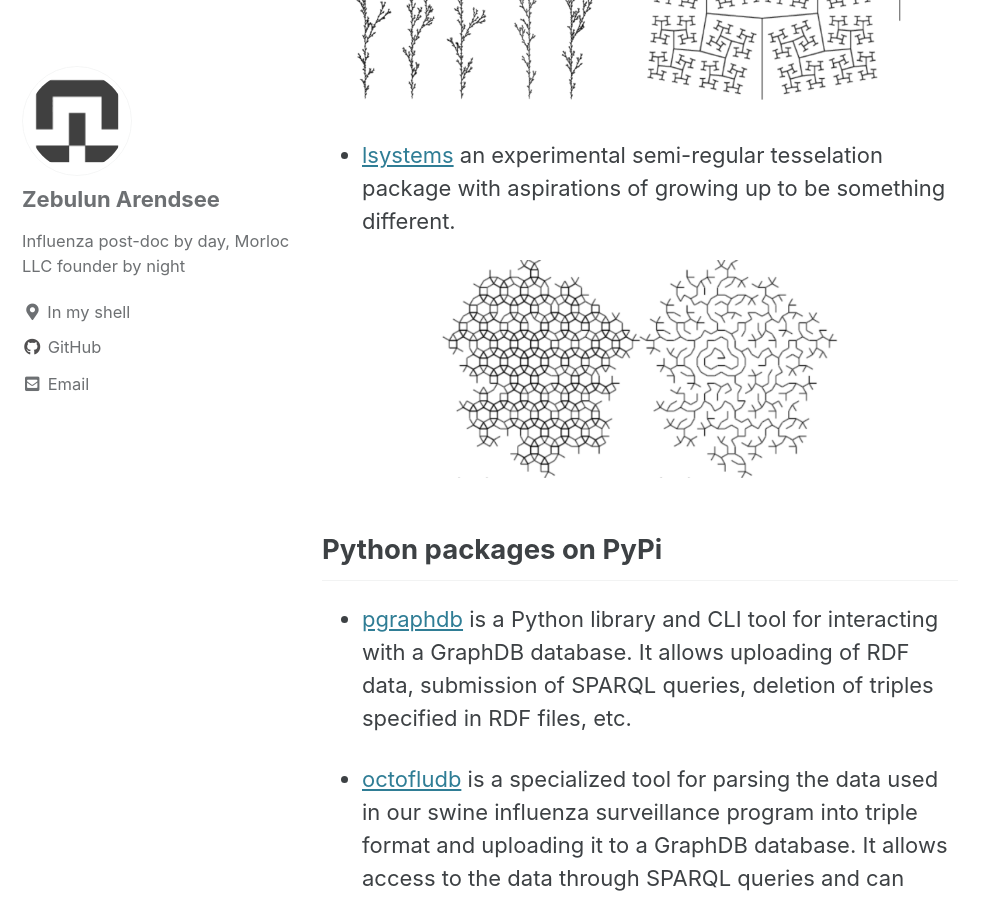
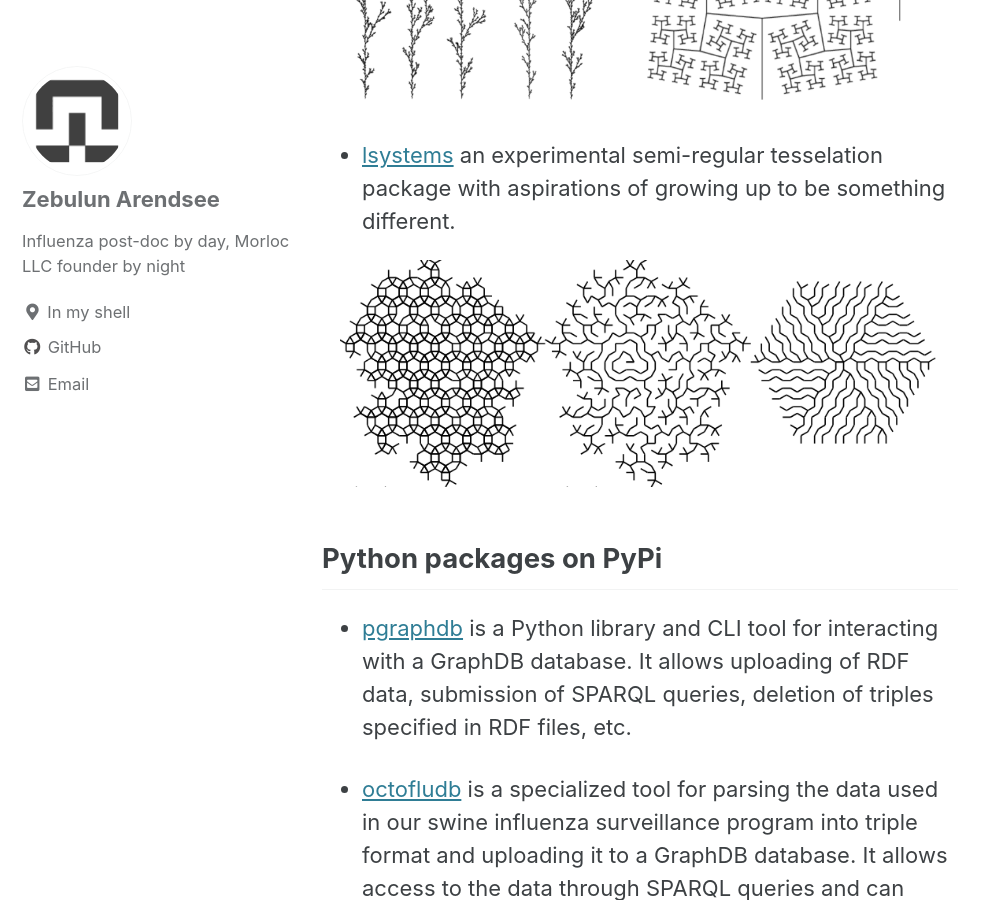
Before and after one commit to arendsee/arendsee.github.io, a Jekyll site: the page built from _pages/projects.md, in a window 1280 px wide and 900 px high, scrolled down 1880 px. Shown: the whole window, without its empty margins (0-987 px from the left). Built offline with Jekyll 4.4.1, drawn with Linux system fonts in a browser that asks for light colours; cached includes are drawn as plain includes; the list of posts is cut into pages by our own code.

Commit message:
Update tessellate image

```diff
--- a/_pages/projects.md
+++ b/_pages/projects.md
@@ -42,7 +42,7 @@ Build executables and let the compiler optimize the choice of implementations
    semi-regular tesselation package with aspirations of growing up to be
    something different.
 
-<img src="{{site.baseurl}}/assets/img/tessellate.png" width=400 style="display:block;margin-left:auto;margin-right:auto;">
+<img src="{{site.baseurl}}/assets/img/tessellate.png" width=600 style="display:block;margin-left:auto;margin-right:auto;">
 
 ## Python packages on PyPi
 
```
Also changed, not shown: assets/img/tessellate.png.
